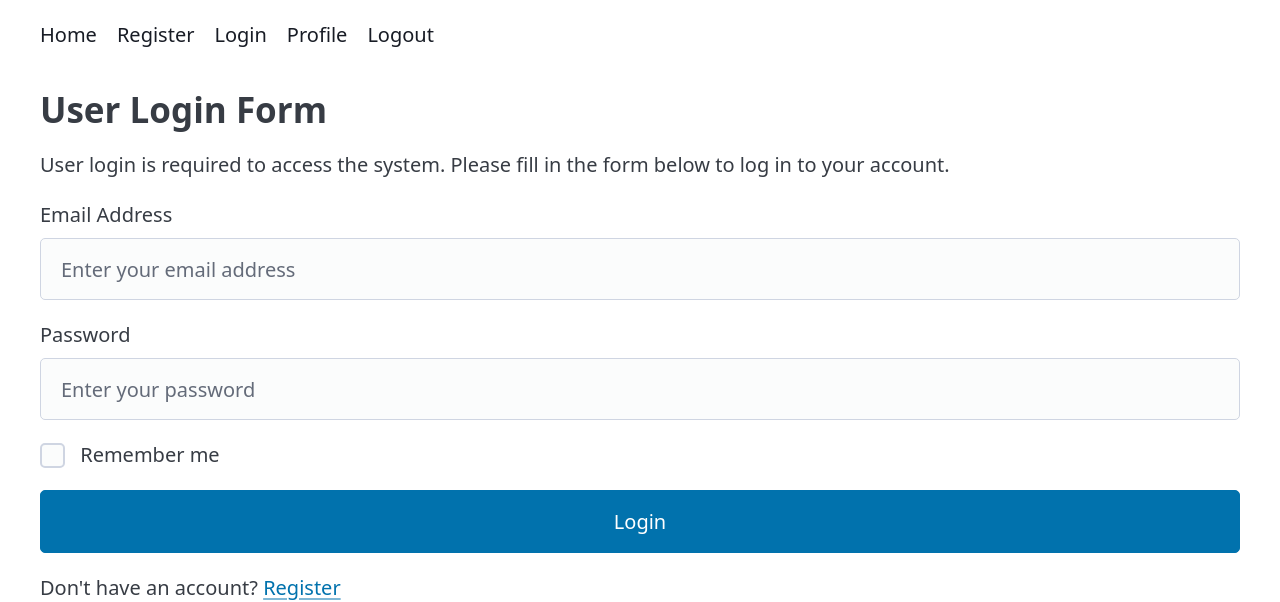
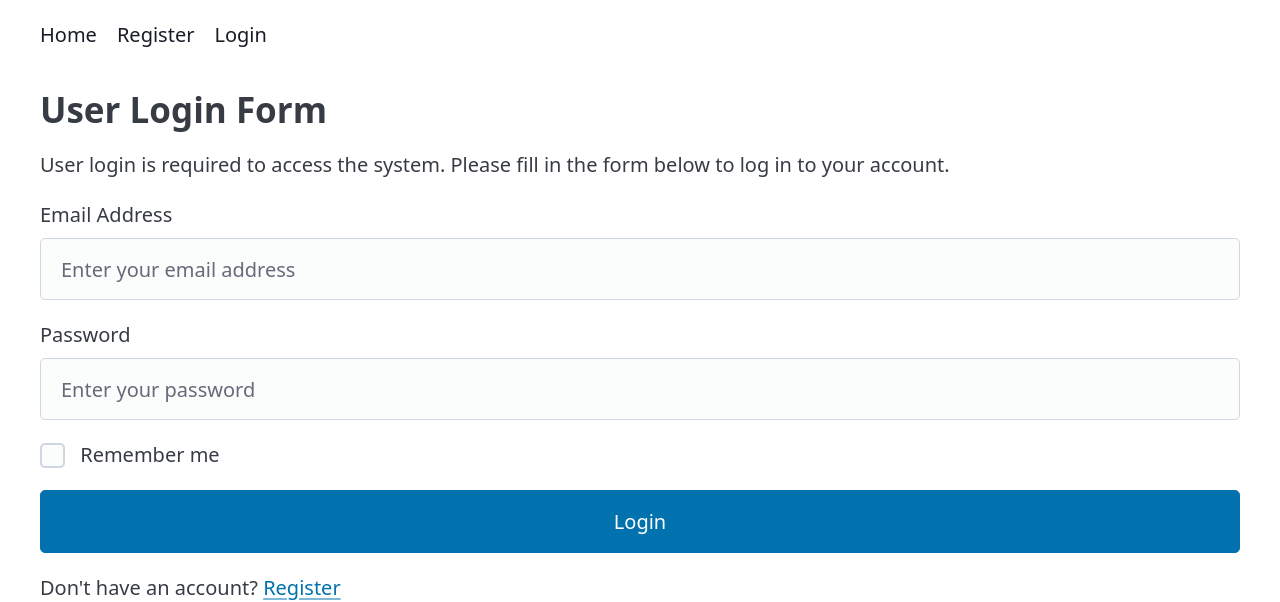
Before and after one commit to whdev36-cyber/flask-notes-app, a Flask app: page /login in a window 1280 px wide. Shown: the top 602 px of the page. Run offline with Flask 3, Linux system fonts and the light colour scheme; some libraries are stand-ins or nearby versions.

Commit message:
refactor: restructure navigation links to improve readability and maintainability

```diff
--- a/website/templates/nav.html
+++ b/website/templates/nav.html
@@ -1,9 +1,12 @@
 <nav class="container">
     <ul>
         <li><a href="{{ url_for('views.home') }}" class="contrast">Home</a></li>
-        <li><a href="{{ url_for('auth.register') }}" class="contrast">Register</a></li>
-        <li><a href="{{ url_for('auth.login') }}" class="contrast">Login</a></li>
-        <li><a href="#" class="contrast">Profile</a></li>
-        <li><a href="#" class="contrast">Logout</a></li>
+        {% if not current_user.is_authenticated %}
+            <li><a href="{{ url_for('auth.register') }}" class="contrast">Register</a></li>
+            <li><a href="{{ url_for('auth.login') }}" class="contrast">Login</a></li>
+        {% else %}
+            <li><a href="#" class="contrast">Profile</a></li>
+            <li><a href="#" class="contrast">Logout</a></li>
+        {% endif %}
     </ul>
 </nav>
```
